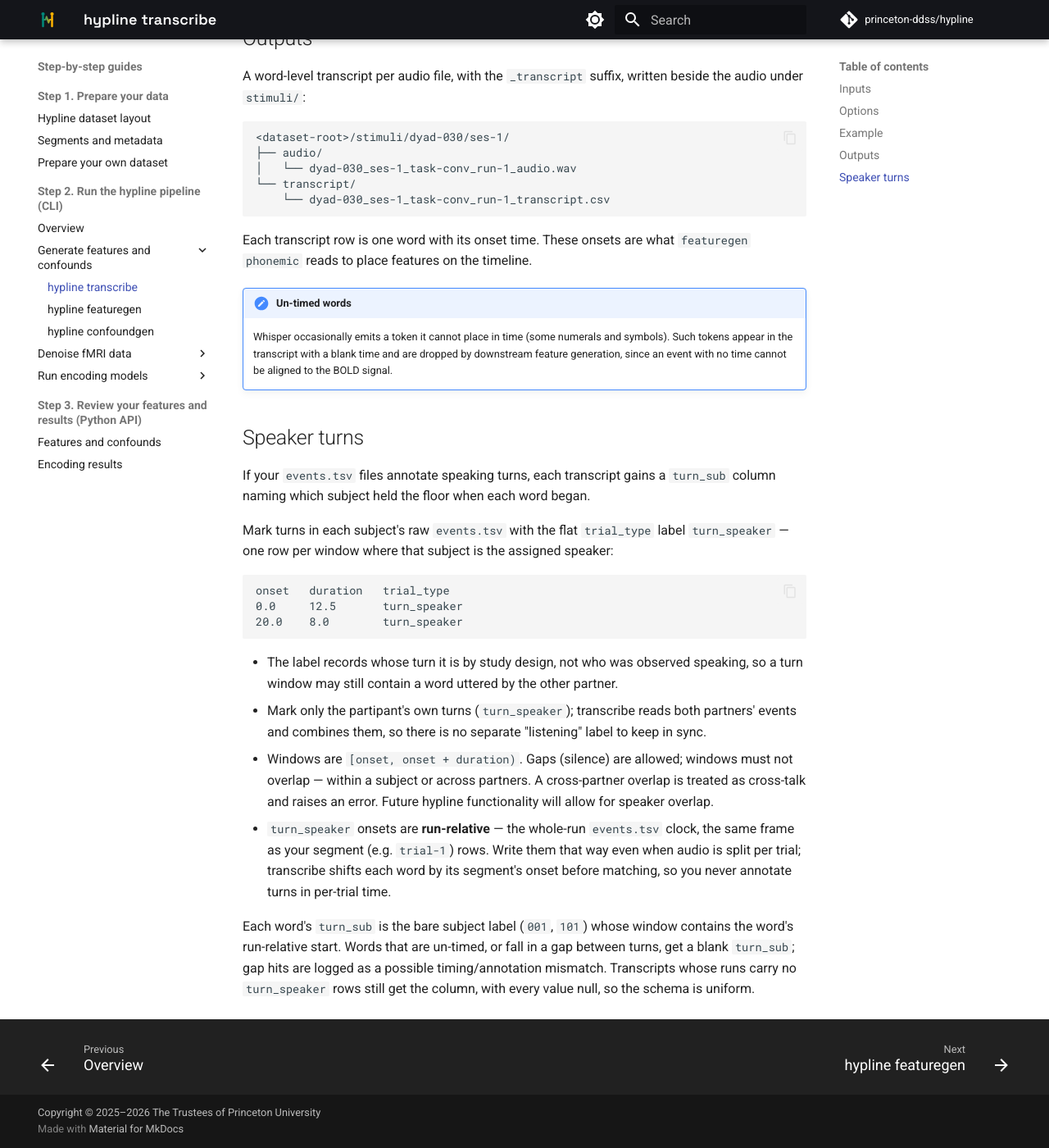
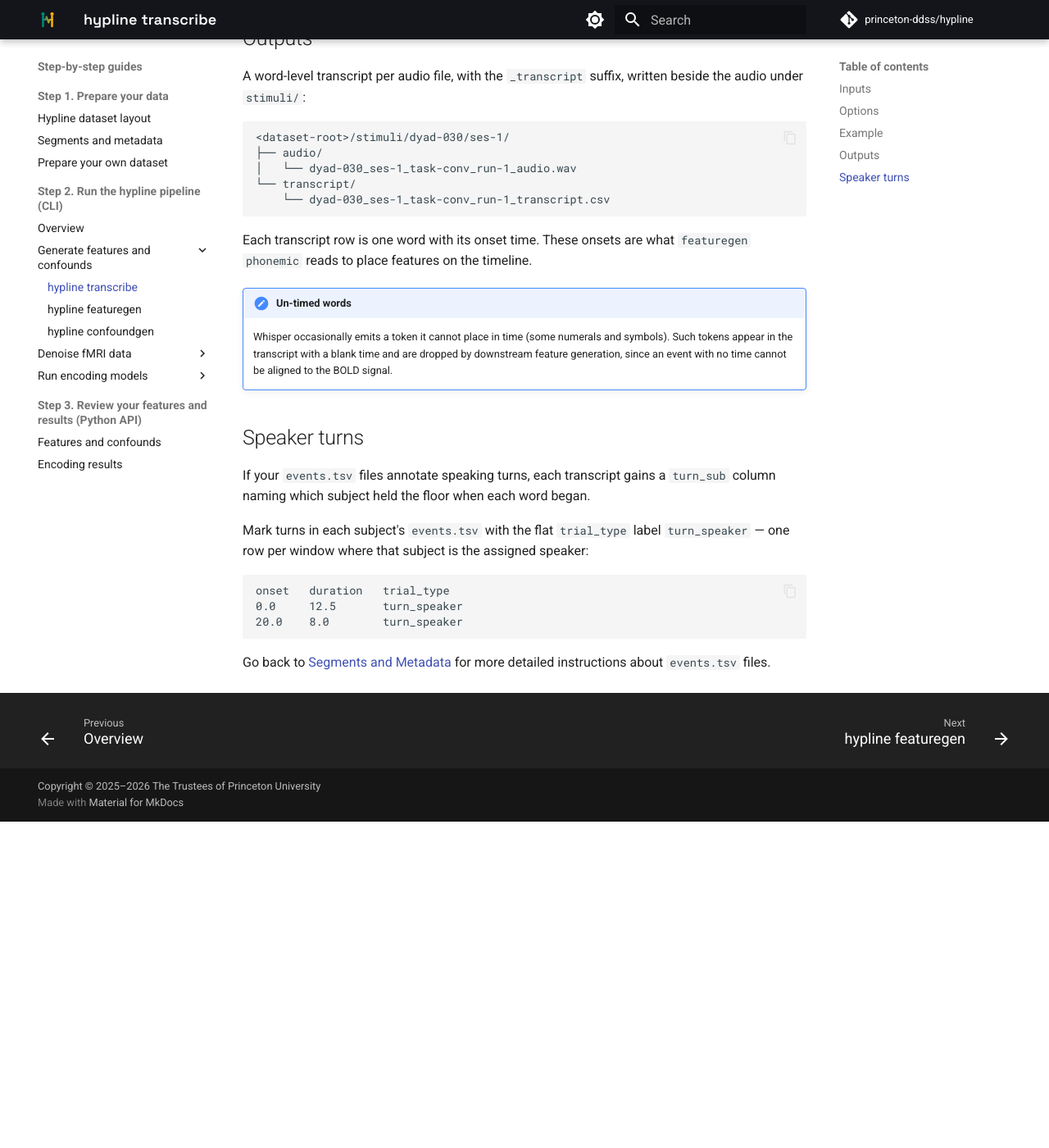
Before and after one commit to princeton-ddss/hypline, an MkDocs documentation site: the page built from docs/mkdocs/step-by-step/transcribe.md, in a window 1280 px wide and 1400 px high, scrolled down 1986 px. Shown: the whole window at 82% size. Built offline with MkDocs 1.6.1 and Material for MkDocs 9.7.7, drawn with Linux system fonts in a browser that asks for light colours; comment, search, counter and statistics services are not loaded; the version menu is left out; after the commit the page ends 2988 px from its top, so only the background shows below that.

Commit message:
Update transcribe.md with clearer turn marking instructions
Clarified instructions for marking turns in events.tsv files and removed redundant notes about participant turns and timing.

````diff
--- a/docs/mkdocs/step-by-step/transcribe.md
+++ b/docs/mkdocs/step-by-step/transcribe.md
@@ -105,7 +105,7 @@ Each transcript row is one word with its onset time. These onsets are what
 If your `events.tsv` files annotate speaking turns, each transcript gains a
 `turn_sub` column naming which subject held the floor when each word began.
 
-Mark turns in each subject's raw `events.tsv` with the flat `trial_type` label
+Mark turns in each subject's `events.tsv` with the flat `trial_type` label
 `turn_speaker` — one row per window where that subject is the assigned
 speaker:
 
@@ -115,21 +115,5 @@ onset   duration   trial_type
 20.0    8.0        turn_speaker
 ```
 
-- The label records whose turn it is by study design, not who was observed
-  speaking, so a turn window may still contain a word uttered by the other partner.
-- Mark only the partipant's own turns (`turn_speaker`); transcribe reads both partners'
-  events and combines them, so there is no separate "listening" label to keep in
-  sync.
-- Windows are `[onset, onset + duration)`. Gaps (silence) are allowed; windows
-  must not overlap — within a subject or across partners. A cross-partner
-  overlap is treated as cross-talk and raises an error. Future hypline functionality will allow for speaker overlap.
-- `turn_speaker` onsets are **run-relative** — the whole-run `events.tsv` clock,
-  the same frame as your segment (e.g. `trial-1`) rows. Write them that way even
-  when audio is split per trial; transcribe shifts each word by its segment's
-  onset before matching, so you never annotate turns in per-trial time.
-
-Each word's `turn_sub` is the bare subject label (`001`, `101`) whose window
-contains the word's run-relative start. Words that are un-timed, or fall in a gap
-between turns, get a blank `turn_sub`; gap hits are logged as a possible
-timing/annotation mismatch. Transcripts whose runs carry no `turn_speaker` rows
-still get the column, with every value null, so the schema is uniform.
+Go back to [Segments and Metadata](segments.md) for more detailed instructions about
+`events.tsv` files.
````
